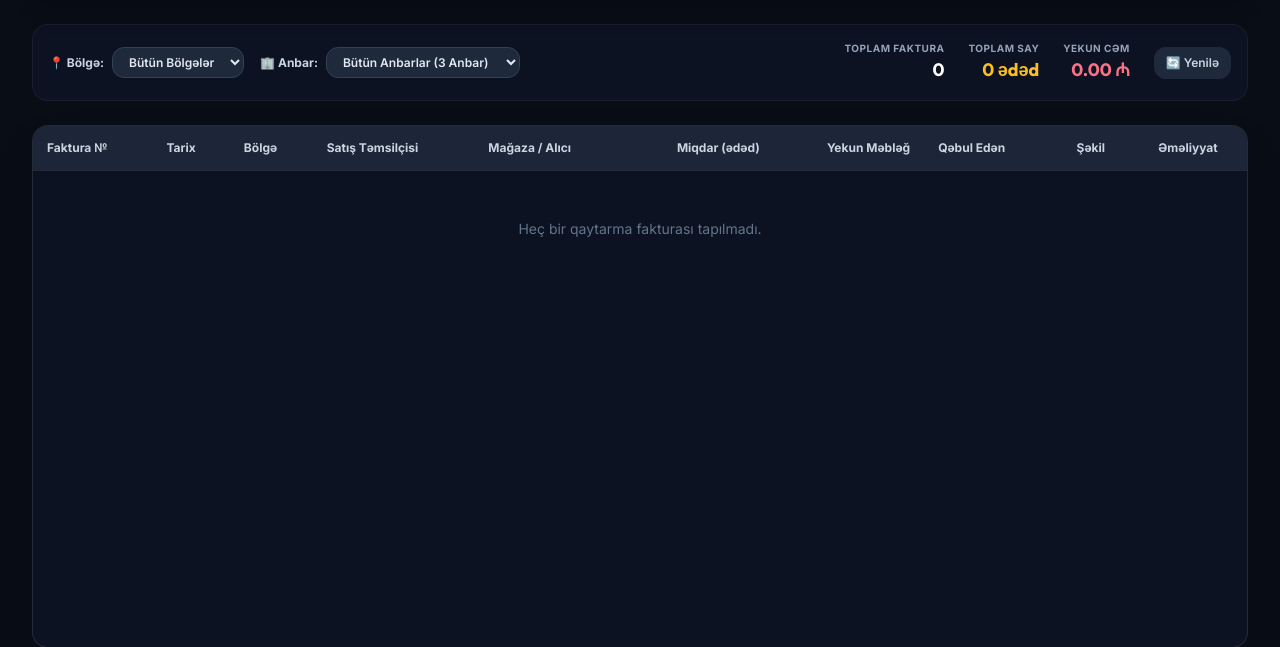
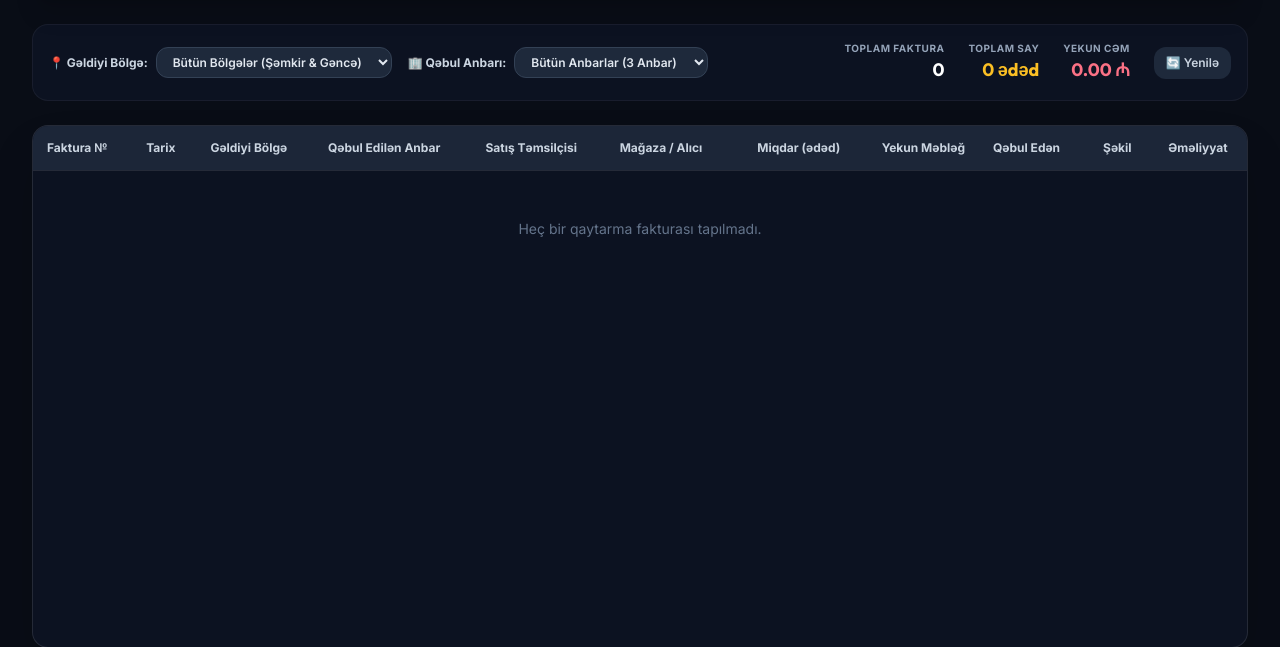
Before and after one commit to acolour2023-wq/Anbar_botu, a Flask app: page /vozvrat in a window 1280 px wide. Shown: the part 120-767 px from the top of the page. Run offline with Flask 3, Linux system fonts and the light colour scheme; the visitor is signed in with stand-in values (Sample User, id 1); data that the repository does not hold is empty; some libraries are stand-ins or nearby versions.

Commit message:
Separate origin region and target warehouse decision; give operator full decision power on 3 warehouses

```diff
--- a/app.py
+++ b/app.py
@@ -2328,15 +2328,21 @@ def api_vozvrat_upload():
         faktura_no = str(data.get("faktura_no") or f"SMK-{now_ts}").strip()
         detected_anbar = str(data.get("anbar") or "").strip()
 
-        # Əgər operator formdan manual anbar seçibsə, onu əsas götürürük
-        if manual_anbar:
+        # 3 Anbardan hansına qəbul ediləcəyinə istifadəçi qərar verir
+        if manual_anbar in ["SHEMKIR YARARSIZ MALLAR ANBARI", "SHEMKIR ANBARI", "SHEMKIR SIT ANBARI"]:
             anbar = manual_anbar
-            data["anbar"] = anbar
+        elif manual_anbar:
+            anbar = manual_anbar
+        elif detected_anbar:
+            anbar = detected_anbar
         else:
-            anbar = detected_anbar
+            anbar = "SHEMKIR YARARSIZ MALLAR ANBARI"
+
+        data["anbar"] = anbar
 
         tarix = str(data.get("tarix") or datetime.now().strftime("%d.%m.%Y")).strip()
-        bolge = data.get("bolge") or "Gəncə"
+        bolge = manual_bolge if manual_bolge else (data.get("bolge") or "Gəncə")
+        data["bolge"] = bolge
         temsilci = data.get("temsilci") or ""
         temsilci_kod = data.get("temsilci_kod") or ""
         alici = data.get("alici") or ""
@@ -2347,16 +2353,6 @@ def api_vozvrat_upload():
         endirimi = float(data.get("endirimi") or 0)
         yekun_mebleg = float(data.get("yekun_mebleg") or 0)
         mallar = data.get("mallar") or []
-
-        # Xüsusi Anbar Yoxlaması (Yalnız manual anbar seçilmədikdə, avtomatik rejimdə yoxlanılır)
-        if not manual_anbar:
-            is_valid_anbar, anbar_warning = vozvrat_module.validate_anbar_for_vozvrat(anbar, bolge=bolge)
-            if not is_valid_anbar:
-                return jsonify({
-                    "status": "error",
-                    "anbar_error": True,
-                    "message": f"❌ YANLIŞ ANBAR!\n\n{anbar_warning}\n\nFaktura №: {faktura_no}\n\n💡 Bu fakturanı qəbul etmək üçün yuxarıdakı menyudan müvafiq anbarı seçib yenidən göndərin."
-                }), 400
 
         # Eger faktura artiq bazada varsa evvelkini silirik
         old = execute_query("SELECT id FROM vozvrat_fakturalar WHERE faktura_no = %s" if get_db_type() == "postgres" else "SELECT id FROM vozvrat_fakturalar WHERE faktura_no = ?", (faktura_no,), fetch=True)
--- a/templates/vozvrat.html
+++ b/templates/vozvrat.html
@@ -45,16 +45,16 @@
     <div class="flex flex-wrap items-center justify-between gap-4 p-4 bg-slate-900/60 border border-white/5 rounded-2xl mb-6">
         <div class="flex flex-wrap items-center gap-4">
             <div class="flex items-center gap-2">
-                <label class="text-xs font-bold text-slate-300">📍 Bölgə:</label>
+                <label class="text-xs font-bold text-slate-300">📍 Gəldiyi Bölgə:</label>
                 <select id="bolge-filter" onchange="loadFakturalar()" class="px-3 py-1.5 bg-slate-800 border border-slate-700 rounded-xl text-xs font-semibold text-slate-200 cursor-pointer focus:outline-none focus:border-rose-500">
-                    <option value="">Bütün Bölgələr</option>
-                    <option value="Şəmkir">Şəmkir</option>
-                    <option value="Gəncə">Gəncə</option>
+                    <option value="">Bütün Bölgələr (Şəmkir & Gəncə)</option>
+                    <option value="Şəmkir">Yalnız Şəmkir</option>
+                    <option value="Gəncə">Yalnız Gəncə</option>
                 </select>
             </div>
 
             <div class="flex items-center gap-2">
-                <label class="text-xs font-bold text-slate-300">🏢 Anbar:</label>
+                <label class="text-xs font-bold text-slate-300">🏢 Qəbul Anbarı:</label>
                 <select id="anbar-filter" onchange="loadFakturalar()" class="px-3 py-1.5 bg-slate-800 border border-slate-700 rounded-xl text-xs font-semibold text-slate-200 cursor-pointer focus:outline-none focus:border-rose-500">
                     <option value="">Bütün Anbarlar (3 Anbar)</option>
                     <option value="YARARSIZ">🔴 Şəmkir Yararsız Mallar</option>
@@ -91,7 +91,8 @@
                     <tr class="bg-slate-800/90 text-slate-300 font-bold border-b border-white/10 sticky top-0">
                         <th class="p-3.5">Faktura №</th>
                         <th class="p-3.5">Tarix</th>
-                        <th class="p-3.5">Bölgə</th>
+                        <th class="p-3.5">Gəldiyi Bölgə</th>
+                        <th class="p-3.5">Qəbul Edilən Anbar</th>
                         <th class="p-3.5">Satış Təmsilçisi</th>
                         <th class="p-3.5">Mağaza / Alıcı</th>
                         <th class="p-3.5 text-right">Miqdar (ədəd)</th>
@@ -103,7 +104,7 @@
                 </thead>
                 <tbody id="faktura-tbody" class="divide-y divide-white/5 text-slate-200">
                     <tr>
-                        <td colspan="10" class="p-12 text-center text-slate-500 text-sm">Fakturalar yüklənir...</td>
+                        <td colspan="11" class="p-12 text-center text-slate-500 text-sm">Fakturalar yüklənir...</td>
                     </tr>
                 </tbody>
             </table>
@@ -284,7 +285,7 @@
                     document.getElementById("stat-total").innerText = `${totalSum.toFixed(2)} ₼`;
 
                     if (list.length === 0) {
-                        tbody.innerHTML = '<tr><td colspan="10" class="p-12 text-center text-slate-500 text-sm">Heç bir qaytarma fakturası tapılmadı.</td></tr>';
+                        tbody.innerHTML = '<tr><td colspan="11" class="p-12 text-center text-slate-500 text-sm">Heç bir qaytarma fakturası tapılmadı.</td></tr>';
                         return;
                     }
 
@@ -303,17 +304,17 @@
                         <tr class="hover:bg-white/[0.03] transition-colors">
                             <td class="p-3.5 font-bold font-mono text-white text-sm">${f.faktura_no || '-'}</td>
                             <td class="p-3.5 text-slate-400">${f.tarix || '-'}</td>
+                            <td class="p-3.5 whitespace-nowrap">
+                                <span class="px-2.5 py-1 rounded-full font-bold text-xs inline-flex items-center gap-1 ${f.bolge === 'Şəmkir' ? 'bg-blue-500/20 text-blue-300 border border-blue-500/30' : 'bg-emerald-500/20 text-emerald-300 border border-emerald-500/30'}">
+                                    📍 ${f.bolge || 'Gəncə'}
+                                </span>
+                            </td>
                             <td class="p-3.5">
-                                <div class="flex flex-col gap-1.5 min-w-[160px]">
-                                    <span class="px-2 py-0.5 rounded-full font-bold text-[10px] inline-block w-fit ${f.bolge === 'Şəmkir' ? 'bg-blue-500/20 text-blue-400 border border-blue-500/30' : 'bg-emerald-500/20 text-emerald-400 border border-emerald-500/30'}">
-                                        ${f.bolge || 'Gəncə'}
-                                    </span>
-                                    <select onchange="updateFakturaAnbar(${f.id}, this.value)" title="Təyinat anbarını dəyiş" class="text-[11px] bg-slate-950/80 hover:bg-slate-900 text-slate-200 border border-slate-700/80 rounded-lg px-2 py-1 font-semibold focus:outline-none focus:border-rose-500 cursor-pointer">
-                                        <option value="SHEMKIR YARARSIZ MALLAR ANBARI" ${selectedVal === 'SHEMKIR YARARSIZ MALLAR ANBARI' ? 'selected' : ''}>🔴 Şəmkir Yararsız</option>
-                                        <option value="SHEMKIR ANBARI" ${selectedVal === 'SHEMKIR ANBARI' ? 'selected' : ''}>🟢 Şəmkir Yararlı</option>
-                                        <option value="SHEMKIR SIT ANBARI" ${selectedVal === 'SHEMKIR SIT ANBARI' ? 'selected' : ''}>🟡 Şəmkir SİT</option>
-                                    </select>
-                                </div>
+                                <select onchange="updateFakturaAnbar(${f.id}, this.value)" title="Qəbul edilən anbarı dəyiş" class="text-xs bg-slate-950/80 hover:bg-slate-900 text-slate-200 border border-slate-700/80 rounded-lg px-2.5 py-1.5 font-semibold focus:outline-none focus:border-rose-500 cursor-pointer">
+                                    <option value="SHEMKIR YARARSIZ MALLAR ANBARI" ${selectedVal === 'SHEMKIR YARARSIZ MALLAR ANBARI' ? 'selected' : ''}>🔴 Şəmkir Yararsız</option>
+                                    <option value="SHEMKIR ANBARI" ${selectedVal === 'SHEMKIR ANBARI' ? 'selected' : ''}>🟢 Şəmkir Yararlı</option>
+                                    <option value="SHEMKIR SIT ANBARI" ${selectedVal === 'SHEMKIR SIT ANBARI' ? 'selected' : ''}>🟡 Şəmkir SİT</option>
+                                </select>
                             </td>
                             <td class="p-3.5 text-slate-200 font-medium">${f.temsilci || '-'}</td>
                             <td class="p-3.5 text-slate-300 font-medium">${f.alici || '-'}</td>
@@ -335,7 +336,7 @@
                     }).join('');
                 }
             } catch (err) {
-                tbody.innerHTML = '<tr><td colspan="10" class="p-12 text-center text-red-400">Yükləyərkən xəta baş verdi</td></tr>';
+                tbody.innerHTML = '<tr><td colspan="11" class="p-12 text-center text-red-400">Yükləyərkən xəta baş verdi</td></tr>';
             }
         }
 
```
Also changed, not shown: templates/operator.html (+9 -7 lines), vozvrat_module.py (+18 -12 lines).
